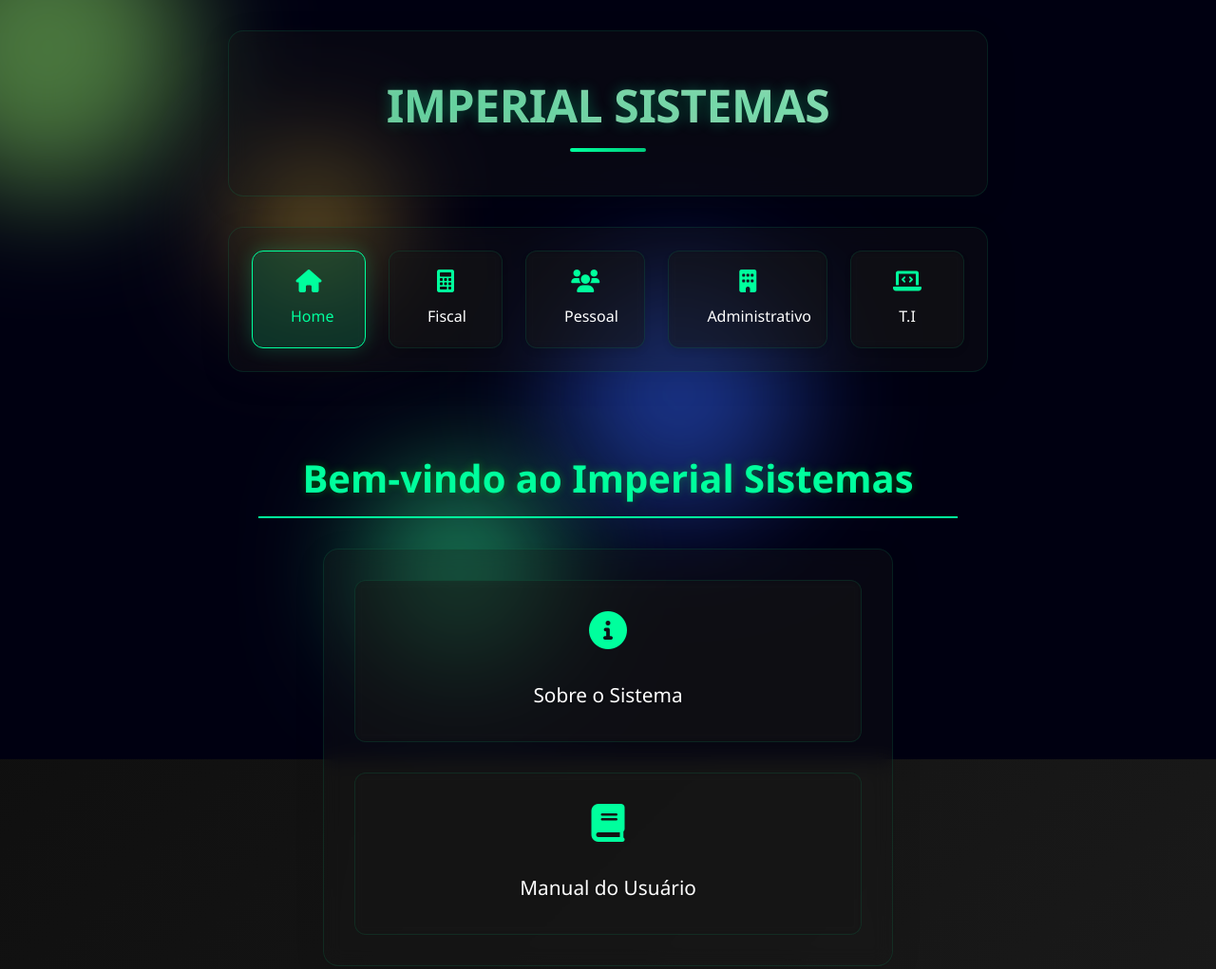
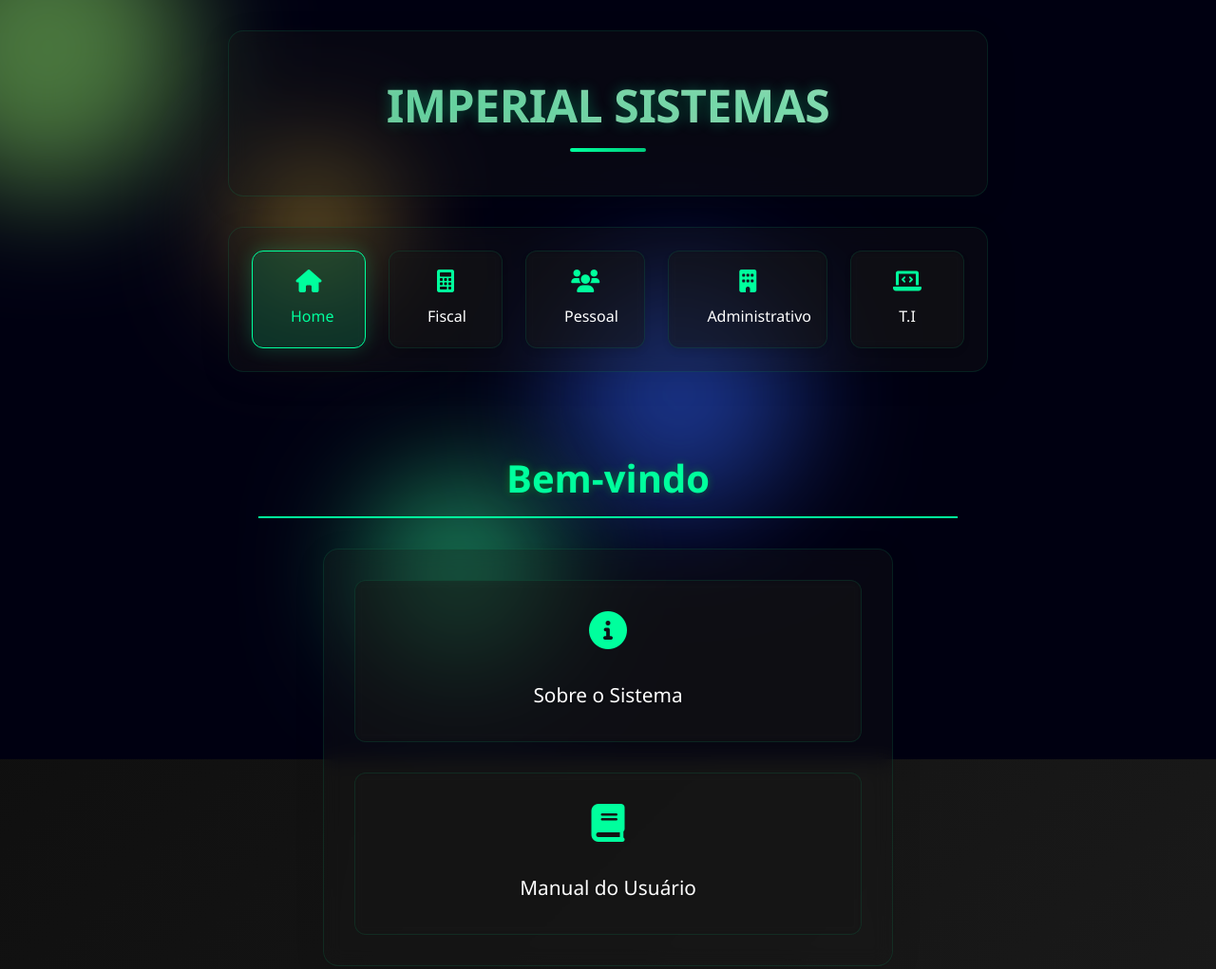
Before and after one commit to Ghost8002/Sistema-Imperial---menu, a plain HTML site: page index.html in a window 1280 px wide. Shown: the whole page at 95% size. Drawn offline with Linux system fonts and the light colour scheme.

Commit message:
Update index.html

```diff
--- a/index.html
+++ b/index.html
@@ -53,7 +53,7 @@
 
     <div class="sector-content">
       <div id="home-panel" class="sector-panel active">
-        <h3>Bem-vindo ao Imperial Sistemas</h3>
+        <h3>Bem-vindo</h3>
         <div class="menu-card">
           <a href="sobre.html" class="menu-button">
             <i class="fas fa-info-circle"></i>
```
